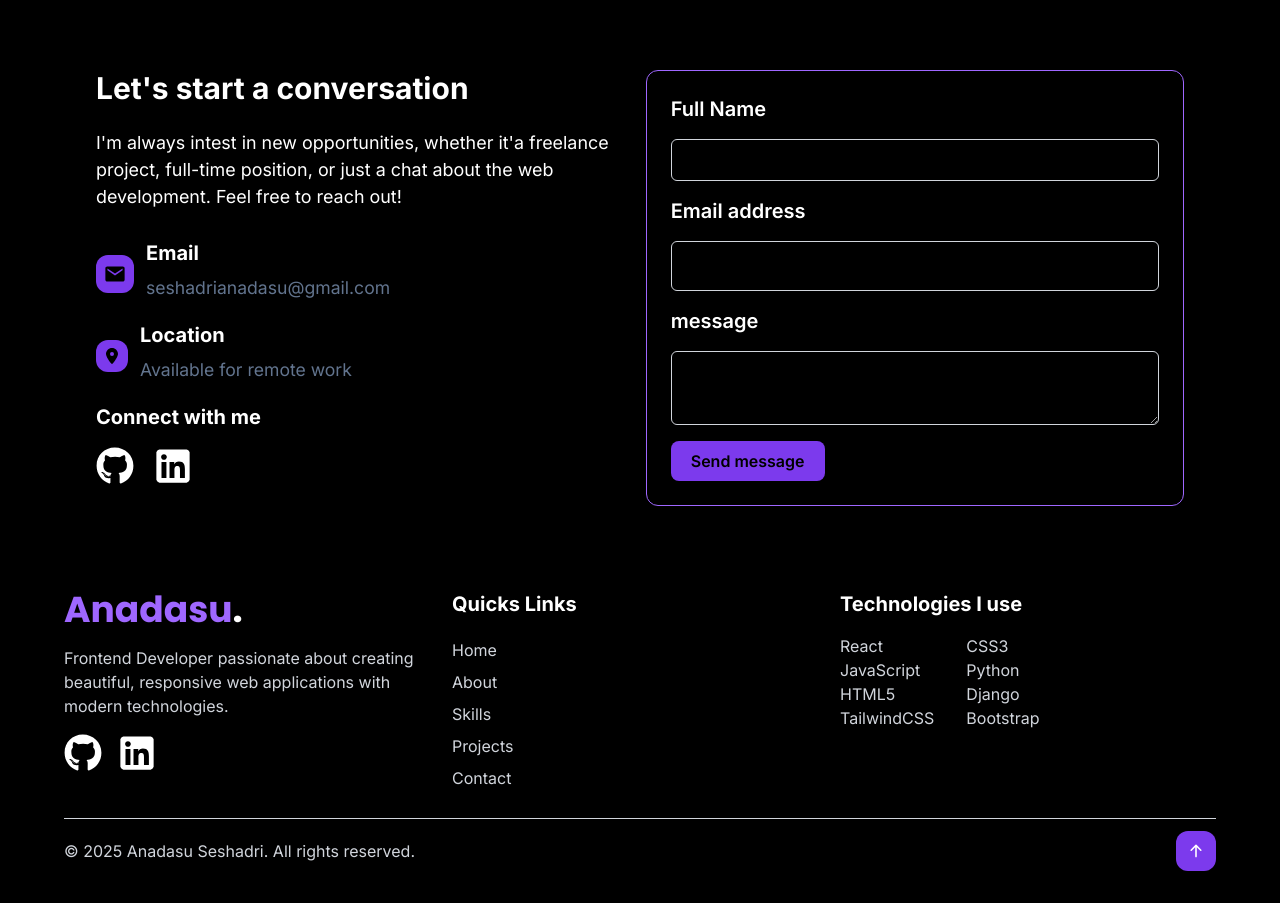
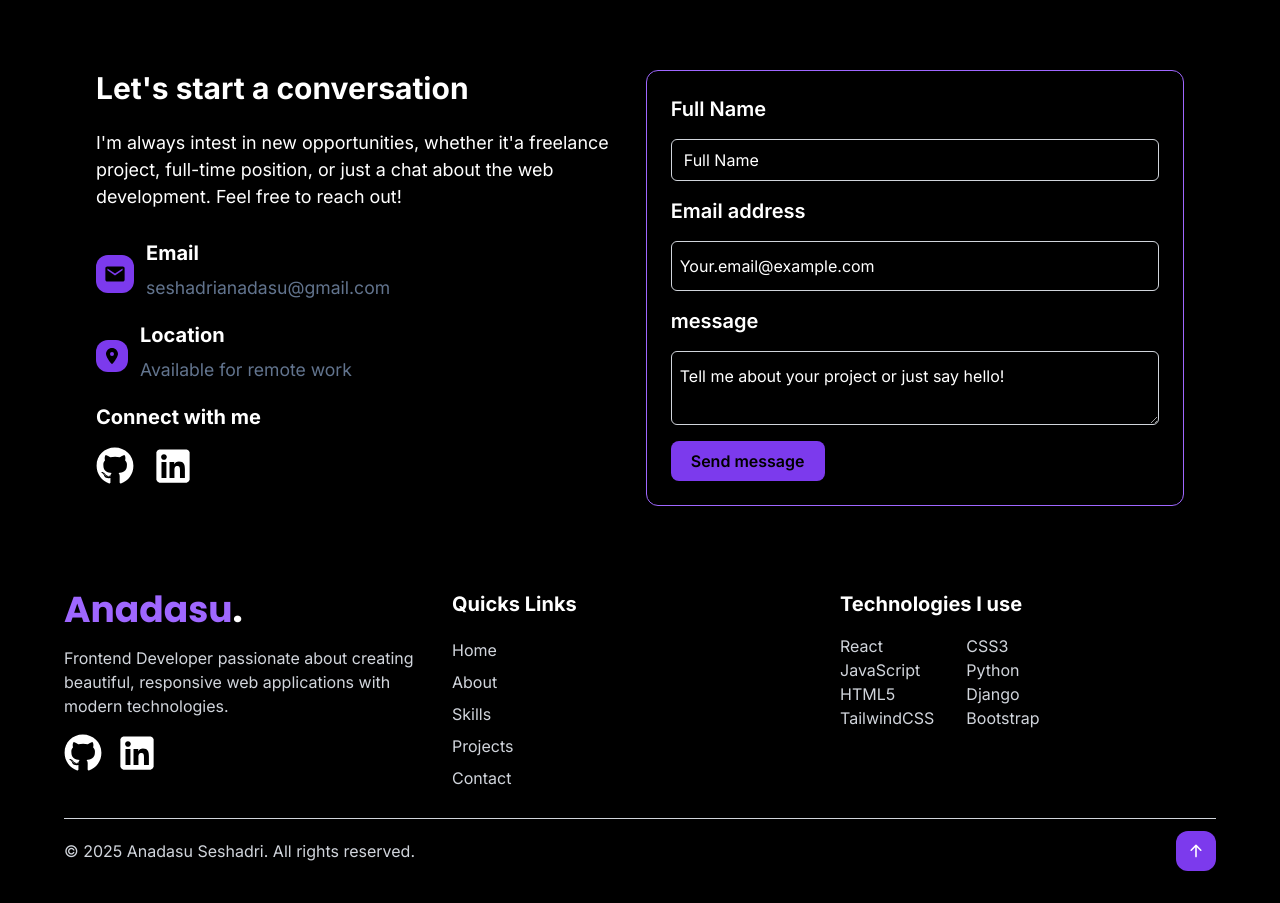
Before and after one commit to seshadrianadasu/personal-portfolio, a React (Vite) app: page / in a window 1280 px wide. Shown: the part 4140-5043 px from the top of the page. Built offline with nearby package versions, Linux system fonts and the light colour scheme.

Commit message:
fixing placeholder color

```diff
--- a/src/Pages/Contact.jsx
+++ b/src/Pages/Contact.jsx
@@ -112,7 +112,7 @@ function Contact() {
                 <div className='flex flex-col mb-4'>
                     <label htmlFor="Name" className='text-white font-semibold text-xl mb-4'>Full Name</label>
                     <input type="name" onChange={handleChange} name='name' value={form.name} placeholder='Full Name'
-                     className={ `border ${errors.name ? "border-red-500": "border-gray-300"} rounded-md px-3 py-2 focus:outline-none focus:ring-2 focus:ring-[#7C3AED] `} />
+                     className={ `border ${errors.name ? "border-red-500": "border-gray-300"} rounded-md px-3 py-2 focus:outline-none focus:ring-2 focus:ring-[#7C3AED] placeholder-white `} />
                      {errors.name && (
                         <span className="text-red-500 text-sm mt-1">{errors.name}</span>
                      )}
@@ -120,7 +120,7 @@ function Contact() {
                 <div className='flex flex-col mb-4'>
                     <label htmlFor="email" className='text-white font-semibold  text-xl mb-4'>Email address</label>
                 <input type="email" onChange={handleChange} name='email' value={form.email}
-                 className={`border ${errors.email ? "border-red-500" : 'border-gray-300 '}  px-2 py-3 rounded-md focus:outline-none focus:ring-2 focus:ring-[#7C3AED] `} placeholder='Your.email@example.com'/>
+                 className={`border ${errors.email ? "border-red-500" : 'border-gray-300 '}  px-2 py-3 rounded-md focus:outline-none focus:ring-2 focus:ring-[#7C3AED] placeholder-white `} placeholder='Your.email@example.com'/>
                  {errors.email && (
                         <span className="text-red-500 text-sm mt-1">{errors.email}</span>
                      )}
@@ -128,7 +128,7 @@ function Contact() {
                 <div className='flex flex-col mb-4'>
                     <label htmlFor="message" className='text-white font-semibold  text-xl mb-4'>message</label>
                 <textarea name="message" onChange={handleChange}  value={form.message}
-                 className={`block border ${errors.message ? 'border-red-500':'border-gray-300'}  px-2 py-3  rounded-md focus:outline-none focus:ring-2 focus:ring-[#7C3AED]`} placeholder='Tell me about your project or just say hello!'></textarea>
+                 className={`block border ${errors.message ? 'border-red-500':'border-gray-300'}  px-2 py-3  rounded-md focus:outline-none focus:ring-2 focus:ring-[#7C3AED] placeholder-white`} placeholder='Tell me about your project or just say hello!'></textarea>
                  {errors.message && (
                         <span className="text-red-500 text-sm mt-1">{errors.message}</span>
                      )}
```
